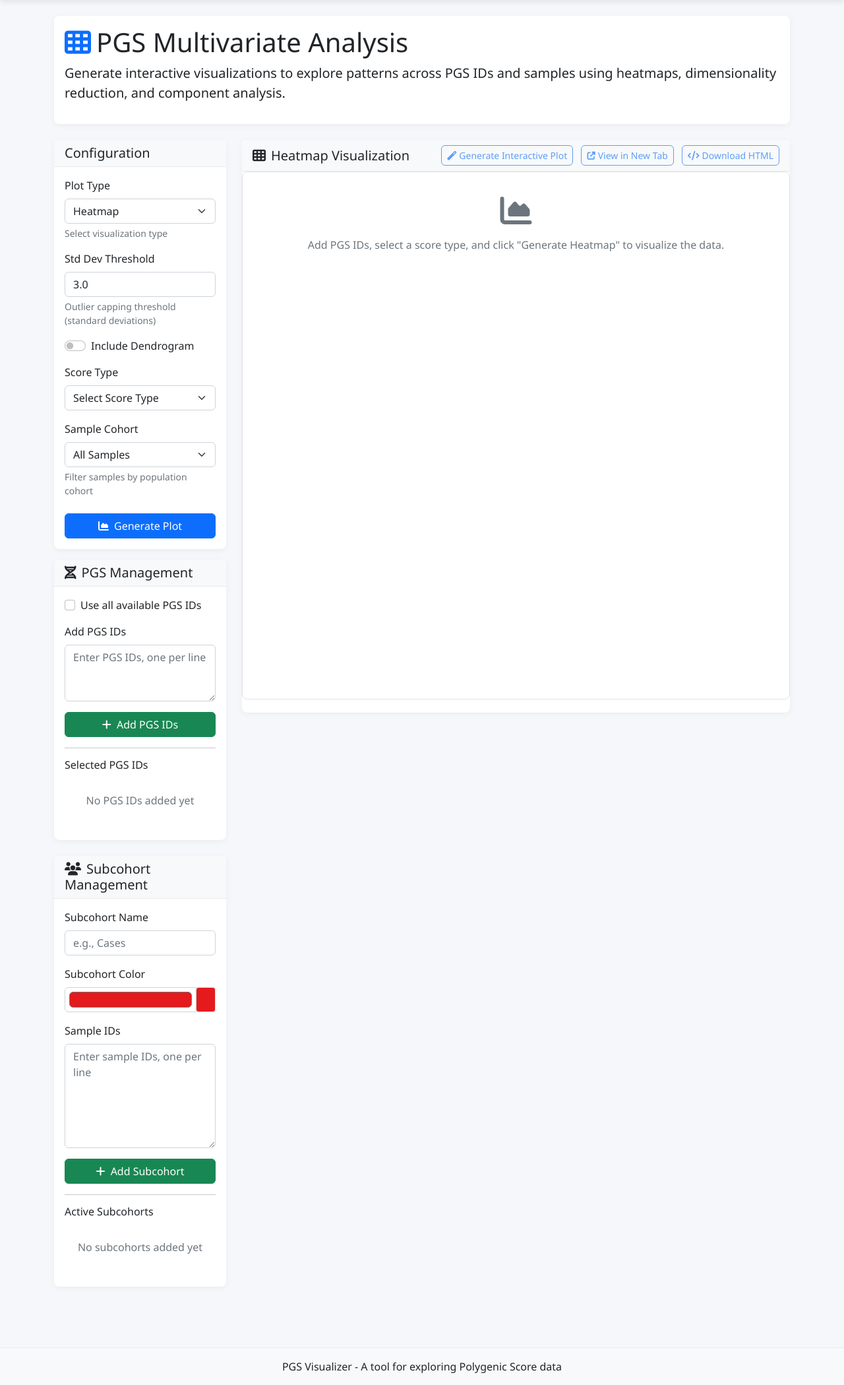
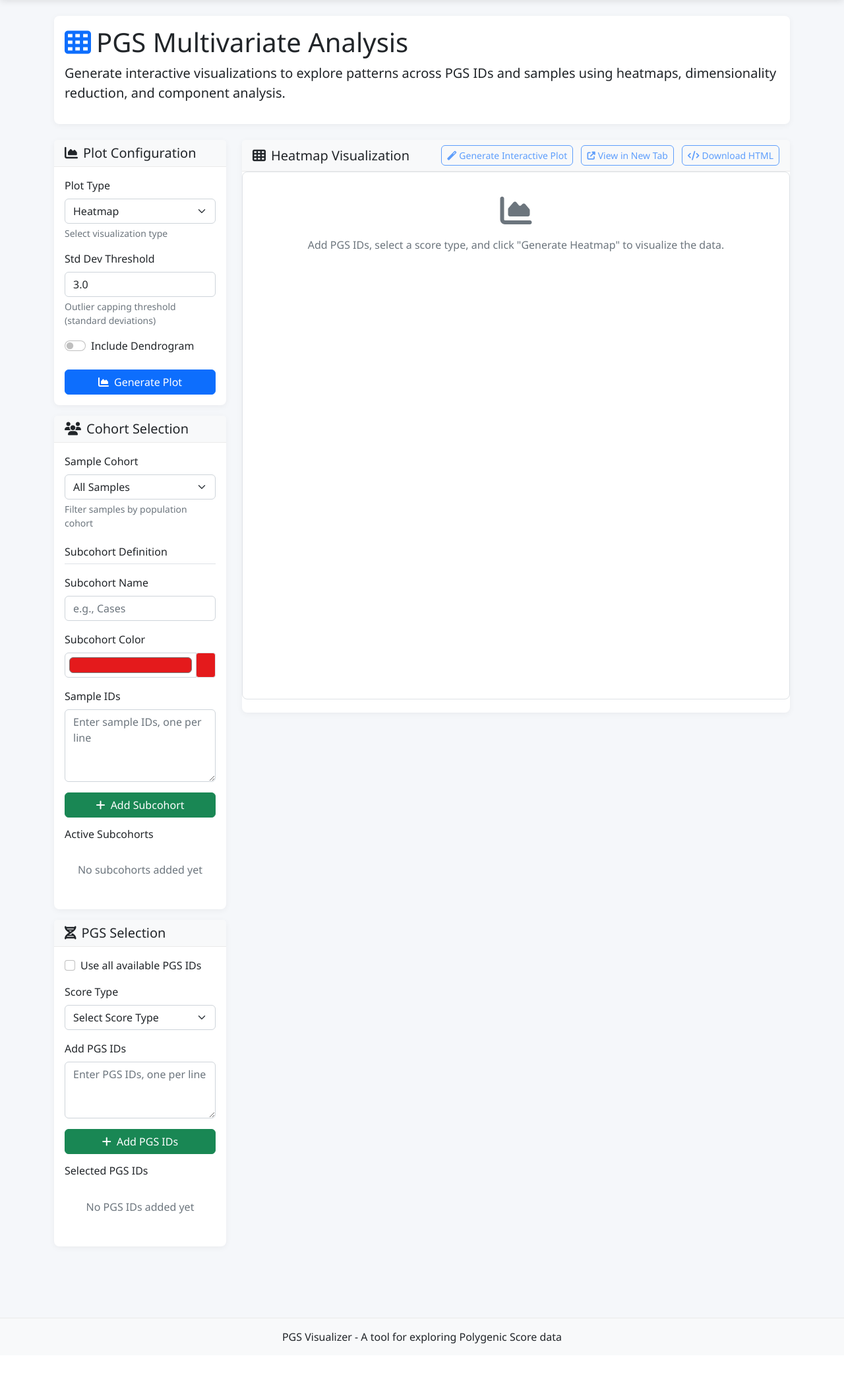
Before and after one commit to compgenlab/pgs-explorer, a FastAPI app: page /multivariate in a window 1280 px wide. Shown: the part 56-2155 px from the top of the page at 66% size. After the commit the page ends 2092 px from the top, so only its background shows below. Run offline with FastAPI, Linux system fonts and the light colour scheme; data that the repository does not hold is empty; some libraries are stand-ins or nearby versions.

Commit message:
interactive filtering for umap

```diff
--- a/app.py
+++ b/app.py
@@ -1431,14 +1431,8 @@ def generate_umap_html(db_path, score_type, n_neighbors=15, min_dist=0.1, specif
 
     # Get PGS IDs
     if specific_pgs_ids:
-        placeholders = ','.join(['?'] * len(specific_pgs_ids))
-        cursor.execute(f"""
-            SELECT DISTINCT PGS_ID
-            FROM scores
-            WHERE SCORE_TYPE = ?
-            AND PGS_ID IN ({placeholders})
-            ORDER BY PGS_ID
-        """, [score_type] + specific_pgs_ids)
+        pgs_ids = specific_pgs_ids
+        print(f"Using {len(pgs_ids)} provided PGS_IDs")
     else:
         cursor.execute("""
             SELECT DISTINCT PGS_ID
@@ -1446,9 +1440,8 @@ def generate_umap_html(db_path, score_type, n_neighbors=15, min_dist=0.1, specif
             WHERE SCORE_TYPE = ?
             ORDER BY PGS_ID
         """, (score_type,))
-
-    pgs_ids = [row[0] for row in cursor.fetchall()]
-    print(f"Selected {len(pgs_ids)} PGS_IDs.")
+        pgs_ids = [row[0] for row in cursor.fetchall()]
+        print(f"Found {len(pgs_ids)} PGS_IDs for score type {score_type}")
 
 
     # Get metadata for PGS IDs
@@ -1483,86 +1476,54 @@ def generate_umap_html(db_path, score_type, n_neighbors=15, min_dist=0.1, specif
     print("Getting all SAMPLE_IDs for the selected PGS_IDs...")
 
     if cohort and cohort != "ALL":
-        # Get sample IDs for the selected cohort
-        cohorts_dir = "/Users/nsabry/PGSVisualizer/cohorts"
-        cohort_file = os.path.join(cohorts_dir, f"{cohort}.txt")
-
-        if os.path.exists(cohort_file):
-            with open(cohort_file, "r") as f:
-                cohort_sample_ids = [line.strip() for line in f if line.strip()]
-
-            print(f"Filtering to {len(cohort_sample_ids)} samples from {cohort} cohort")
-
-            # Use the cohort sample IDs in the query
-            placeholders = ','.join(['?'] * len(cohort_sample_ids))
-            cursor.execute(f"""
-                SELECT DISTINCT SAMPLE_ID
-                FROM scores
-                WHERE SCORE_TYPE = ?
-                AND PGS_ID IN ({','.join(['?']*len(pgs_ids))})
-                AND SAMPLE_ID IN ({placeholders})
-                ORDER BY SAMPLE_ID
-            """, [score_type] + pgs_ids + cohort_sample_ids)
-        else:
-            print(f"Warning: Cohort file {cohort_file} not found. Using all samples.")
-            cursor.execute(f"""
-                SELECT DISTINCT SAMPLE_ID
-                FROM scores
-                WHERE SCORE_TYPE = ?
-                AND PGS_ID IN ({','.join(['?']*len(pgs_ids))})
-                ORDER BY SAMPLE_ID
-            """, [score_type] + pgs_ids)
+        # Get sample IDs from the ancestry_groups table
+        cursor.execute("SELECT sample_ids FROM ancestry_groups WHERE population = ?", (cohort,))
+        cohort_result = cursor.fetchone()
+        sample_ids = json.loads(cohort_result[0])
     else:
-        # No cohort filtering, use original query
-        cursor.execute(f"""
-            SELECT DISTINCT SAMPLE_ID
-            FROM scores
-            WHERE SCORE_TYPE = ?
-            AND PGS_ID IN ({','.join(['?']*len(pgs_ids))})
-            ORDER BY SAMPLE_ID
-        """, [score_type] + pgs_ids)
-
-    sample_ids = [row[0] for row in cursor.fetchall()]
+        cursor.execute("SELECT DISTINCT SAMPLE_ID FROM scores")
+        sample_ids = [row[0] for row in cursor.fetchall()]
+        print(f"Using {len(sample_ids)} total samples")
+
     print(f"Found {len(sample_ids)} unique SAMPLE_IDs.")
 
     if cohort and cohort != "ALL":
         print(f"Using {len(sample_ids)} samples from {cohort} cohort.")
 
-    print("Creating matrix data structure...")
-
-    # Store the data as a sparse structure (dictionary of dictionaries)
-    data_dict = defaultdict(dict)
+    print("creating matrix data structure...")
+    # Build placeholders for the IN clauses
+    sample_placeholders = ','.join(['?'] * len(sample_ids))
+    pgs_placeholders = ','.join(['?'] * len(pgs_ids))
+
+    # Create the temp table with proper placeholders
+    query = f"""
+        CREATE TEMP TABLE temp_filtered_scores AS
+        SELECT SAMPLE_ID, PGS_ID, SCORE
+        FROM scores
+        WHERE SCORE_TYPE = ?
+        AND SAMPLE_ID IN ({sample_placeholders})
+        AND PGS_ID IN ({pgs_placeholders})
+    """
+
+    # Parameters list: first the score_type, then all sample_ids, then all pgs_ids
+    params = [score_type] + sample_ids + pgs_ids
+    cursor.execute(query, params)
+
+    # Create an index on the temp table for faster retrieval
+    cursor.execute("CREATE INDEX idx_temp_filtered ON temp_filtered_scores(SAMPLE_ID, PGS_ID)")
+
+    # Fetch all results at once
+    cursor.execute("SELECT SAMPLE_ID, PGS_ID, SCORE FROM temp_filtered_scores")
+
+    data_dict = {}
     scores_list = []
 
-    # Process in chunks to handle large datasets efficiently
-    chunk_size = 1000000
-    offset = 0
-
-    print("Fetching scores in chunks...")
-    while True:
-        query = """
-            SELECT SAMPLE_ID, PGS_ID, SCORE
-            FROM scores
-            WHERE SCORE_TYPE = ?
-            AND SAMPLE_ID IN ({})
-            AND PGS_ID IN ({})
-            LIMIT {} OFFSET {}
-        """.format(','.join(['?']*len(sample_ids)),
-                  ','.join(['?']*len(pgs_ids)),
-                  chunk_size, offset)
-
-        cursor.execute(query, [score_type] + sample_ids + pgs_ids)
-        chunk = cursor.fetchall()
-
-        if not chunk:
-            break
-
-        for sample_id, pgs_id, score in chunk:
-            data_dict[sample_id][pgs_id] = score
-            scores_list.append(score)
-
-        offset += chunk_size
-        print(f"Processed {offset} rows...")
+    for sample_id, pgs_id, score in cursor:
+        if sample_id not in data_dict:
+            data_dict[sample_id] = {}
+        data_dict[sample_id][pgs_id] = score
+        scores_list.append(score)
+    print("Finishing constructing matrix.")
 
     # Close database connection
     conn.close()
@@ -4028,9 +3989,10 @@ def add_interactive_filter_umap(html_file_path, output_file_path=None):
     if output_file_path is None:
         file_name, file_ext = os.path.splitext(html_file_path)
         output_file_path = f"{file_name}_interactive{file_ext}"
+        output_file_path = output_file_path[1:]
 
     # Read the original HTML file
-    with open(html_file_path, 'r', encoding='utf-8') as file:
+    with open(html_file_path[1:], 'r', encoding='utf-8') as file:
         html_content = file.read()
 
     # Parse HTML
--- a/templates/multivariate.html
+++ b/templates/multivariate.html
@@ -60,10 +60,10 @@
 
 <div class="row">
     <div class="col-md-3">
-        <!-- Configuration panel -->
+        <!-- Plot Type & Configuration panel -->
         <div class="card shadow mb-3">
             <div class="card-header">
-                <h5 class="mb-0">Configuration</h5>
+                <h5 class="mb-0"><i class="fas fa-chart-area me-2"></i>Plot Configuration</h5>
             </div>
             <div class="card-body">
                 <div class="mb-3">
@@ -76,6 +76,8 @@
                     <div class="form-text">Select visualization type</div>
                 </div>
 
+                <!-- UMAP-specific controls -->
+                <div id="umapControls">
                     <div class="mb-3">
                         <label for="viewType" class="form-label">UMAP Perspective</label>
                         <select class="form-select" id="viewType" name="viewType">
@@ -83,25 +85,6 @@
                             <option value="score">Score-centered (PGS scores as points)</option>
                         </select>
                         <div class="form-text">Choose whether points represent samples or PGS scores</div>
-                </div>
-
-                <div class="mb-3" id="svdPlotTypeContainer" style="display: none;">
-                    <label for="svdPlotType" class="form-label">SVD Plot Type</label>
-                    <select class="form-select" id="svdPlotType" name="svdPlotType">
-                        <option value="combined" selected>Combined SVD Dashboard</option>
-                        <option value="scree">Scree Plot</option>
-                        <option value="biplot">Biplot</option>
-                        <option value="component_weights">Component Weights</option>
-                        <option value="heatmap">Component Heatmap</option>
-                    </select>
-                    <div class="form-text">Choose SVD visualization type</div>
-                </div>
-
-                <div class="mb-3">
-                    <label for="stdDevThreshold" class="form-label">Std Dev Threshold</label>
-                    <input type="number" class="form-control" id="stdDevThreshold" name="stdDevThreshold"
-                        value="3.0" min="1.0" max="10.0" step="0.1">
-                    <div class="form-text">Outlier capping threshold (standard deviations)</div>
                     </div>
 
                     <div class="mb-3">
@@ -117,15 +100,23 @@
                             value="0.1" min="0" max="1" step="0.01">
                         <div class="form-text">Closeness of points</div>
                     </div>
-
-                <div class="mb-3">
-                    <div class="form-check form-switch">
-                        <input class="form-check-input" type="checkbox" id="dendrogramView" name="dendrogramView">
-                        <label class="form-check-label" for="dendrogramView">Include Dendrogram</label>
-                    </div>
                 </div>
 
-                <div class="mb-3" id="biplotControlsContainer" style="display: none;">
+                <!-- SVD-specific controls -->
+                <div id="svdControls" style="display: none;">
+                    <div class="mb-3">
+                        <label for="svdPlotType" class="form-label">SVD Plot Type</label>
+                        <select class="form-select" id="svdPlotType" name="svdPlotType">
+                            <option value="combined" selected>Combined SVD Dashboard</option>
+                            <option value="scree">Scree Plot</option>
+                            <option value="biplot">Biplot</option>
+                            <option value="component_weights">Component Weights</option>
+                            <option value="heatmap">Component Heatmap</option>
+                        </select>
+                        <div class="form-text">Choose SVD visualization type</div>
+                    </div>
+
+                    <div class="mb-3" id="biplotControlsContainer">
                         <h6 class="mb-3 border-bottom pb-2">Biplot Visualization Controls</h6>
 
                         <label for="biplotPerspective" class="form-label">Biplot Perspective</label>
@@ -136,24 +127,47 @@
                         <div class="form-text">Choose whether points represent samples or scores</div>
 
                         <div class="mt-3">
-                        <label for="maxVectors" class="form-label">Max vectors to display: <span id="maxVectorsValue">20</span></label>
+                            <label for="maxVectors" class="form-label">Max vectors: <span id="maxVectorsValue">20</span></label>
                             <input type="range" class="form-range" id="maxVectors" min="5" max="100" value="20">
                             <div class="d-flex justify-content-between">
                                 <small>5</small>
                                 <small>100</small>
                             </div>
-                        <div class="form-text">Limit the number of vectors for better readability</div>
+                            <div class="form-text">Limit vectors for better readability</div>
                         </div>
-                    <hr class="mt-4 mb-3">
-
                     </div>
-                <div class="mb-3">
-                    <label for="scoreType" class="form-label">Score Type</label>
-                    <select class="form-select" id="scoreType" name="scoreType" required>
-                        <option value="" selected disabled>Select Score Type</option>
-                    </select>
                 </div>
 
+                <!-- Common controls -->
+                <div class="mb-3">
+                    <label for="stdDevThreshold" class="form-label">Std Dev Threshold</label>
+                    <input type="number" class="form-control" id="stdDevThreshold" name="stdDevThreshold"
+                        value="3.0" min="1.0" max="10.0" step="0.1">
+                    <div class="form-text">Outlier capping threshold (standard deviations)</div>
+                </div>
+
+                <div class="mb-3">
+                    <div class="form-check form-switch">
+                        <input class="form-check-input" type="checkbox" id="dendrogramView" name="dendrogramView">
+                        <label class="form-check-label" for="dendrogramView">Include Dendrogram</label>
+                    </div>
+                </div>
+
+
+                <div class="d-grid mt-4">
+                    <button type="submit" class="btn btn-primary" id="generateButton">
+                        <i class="fas fa-chart-area me-1"></i> Generate Plot
+                    </button>
+                </div>
+            </div>
+        </div>
+
+        <!-- Cohort Selection panel -->
+        <div class="card shadow mb-3">
+            <div class="card-header">
+                <h5 class="mb-0"><i class="fas fa-users me-2"></i>Cohort Selection</h5>
+            </div>
+            <div class="card-body">
                 <div class="mb-3">
                     <label for="cohortSelection" class="form-label">Sample Cohort</label>
                     <select class="form-select" id="cohortSelection">
@@ -163,64 +177,8 @@
                     <div class="form-text">Filter samples by population cohort</div>
                 </div>
 
-                <div class="d-grid mt-4">
-                    <button type="submit" class="btn btn-primary" id="generateButton">
-                        <i class="fas fa-chart-area me-1"></i> Generate Plot
-                    </button>
-                </div>
-            </div>
-        </div>
-
-        <!-- PGS Management panel -->
-        <div class="card shadow mb-4">
-            <div class="card-header">
-                <h5 class="mb-0">
-                    <i class="fas fa-dna me-2"></i>PGS Management
-                </h5>
-            </div>
-            <div class="card-body">
-                <div class="mb-3">
-                    <div class="form-check mb-2">
-                        <input class="form-check-input" type="checkbox" id="selectAllPgs">
-                        <label class="form-check-label" for="selectAllPgs">
-                            Use all available PGS IDs
-                        </label>
-                    </div>
-                </div>
-
-                <div id="manualPgsSelection">
-                    <div class="mb-3">
-                        <label for="pgsIdsInput" class="form-label">Add PGS IDs</label>
-                        <textarea class="form-control" id="pgsIdsInput" rows="3" placeholder="Enter PGS IDs, one per line"></textarea>
-                        <!-- <div class="form-text">Maximum of <span id="maxPgsValue"></span> PGS IDs will be used.</div> -->
-                    </div>
-
-                    <div class="d-grid">
-                        <button type="button" class="btn btn-success" id="addPgsBtn">
-                            <i class="fas fa-plus me-1"></i> Add PGS IDs
-                        </button>
-                    </div>
-                </div>
-
-                <hr>
-
-                <h6 class="mb-3">Selected PGS IDs</h6>
-                <div id="pgsList" class="mb-3" style="max-height: 300px; overflow-y: auto;">
-                    <div class="text-center text-muted py-3" id="noPgs">
-                        No PGS IDs added yet
-                    </div>
-                </div>
-            </div>
-        </div>
-
-        <!-- Subcohort Management panel -->
-        <div class="card shadow" id="subcohortManagementPanel">
-            <div class="card-header">
-                <h5 class="mb-0">
-                    <i class="fas fa-users me-2"></i>Subcohort Management
-                </h5>
-            </div>
-            <div class="card-body">
+                <!-- Subcohort Management -->
+                <h6 class="mb-3 mt-4 border-bottom pb-2">Subcohort Definition</h6>
                 <div class="mb-3">
                     <label for="subcohortName" class="form-label">Subcohort Name</label>
                     <input type="text" class="form-control" id="subcohortName" placeholder="e.g., Cases">
@@ -236,21 +194,61 @@
 
                 <div class="mb-3">
                     <label for="sampleIdsInput" class="form-label">Sample IDs</label>
-                    <textarea class="form-control" id="sampleIdsInput" rows="6" placeholder="Enter sample IDs, one per line"></textarea>
+                    <textarea class="form-control" id="sampleIdsInput" rows="4" placeholder="Enter sample IDs, one per line"></textarea>
                 </div>
 
-                <div class="d-grid">
+                <div class="d-grid mb-3">
                     <button type="button" class="btn btn-success" id="addSubcohortBtn">
                         <i class="fas fa-plus me-1"></i> Add Subcohort
                     </button>
                 </div>
 
-                <hr>
-
                 <h6 class="mb-3">Active Subcohorts</h6>
                 <div id="subcohortsList" class="mb-3">
                     <div class="text-center text-muted py-3" id="noSubcohorts">
                         No subcohorts added yet
+                    </div>
+                </div>
+            </div>
+        </div>
+
+        <!-- PGS Selection panel -->
+        <div class="card shadow mb-3">
+            <div class="card-header">
+                <h5 class="mb-0"><i class="fas fa-dna me-2"></i>PGS Selection</h5>
+            </div>
+            <div class="card-body">
+                <div class="mb-3">
+                    <div class="form-check mb-2">
+                        <input class="form-check-input" type="checkbox" id="selectAllPgs">
+                        <label class="form-check-label" for="selectAllPgs">
+                            Use all available PGS IDs
+                        </label>
+                    </div>
+                </div>
+                <div class="mb-3">
+                    <label for="scoreType" class="form-label">Score Type</label>
+                    <select class="form-select" id="scoreType" name="scoreType" required>
+                        <option value="" selected disabled>Select Score Type</option>
+                    </select>
+                </div>
+                <div id="manualPgsSelection">
+                    <div class="mb-3">
+                        <label for="pgsIdsInput" class="form-label">Add PGS IDs</label>
+                        <textarea class="form-control" id="pgsIdsInput" rows="3" placeholder="Enter PGS IDs, one per line"></textarea>
+                    </div>
+
+                    <div class="d-grid mb-3">
+                        <button type="button" class="btn btn-success" id="addPgsBtn">
+                            <i class="fas fa-plus me-1"></i> Add PGS IDs
+                        </button>
+                    </div>
+                </div>
+
+                <h6 class="mb-3">Selected PGS IDs</h6>
+                <div id="pgsList" class="mb-3" style="max-height: 200px; overflow-y: auto;">
+                    <div class="text-center text-muted py-3" id="noPgs">
+                        No PGS IDs added yet
                     </div>
                 </div>
             </div>
@@ -428,18 +426,18 @@
             const plotType = $(this).attr('plot-type')
             if (!filePath) return;
             const requestData = {
-                plot_type: filePath,
-                plot_url: plotType
+                plot_type: plotType,
+                plot_url: filePath
             };
 
             // Send API request
             $.ajax({
-                url: '/api/generate_heatmap',
+                url: '/api/generate_interactive_plot',
                 type: 'POST',
                 contentType: 'application/json',
                 data: JSON.stringify(requestData),
                 success: function(response) {
-                    if (!response || !response.file_path) {
+                    if (!response || !response.plot_url) {
                         showAlert('Error: Invalid response from server', 'danger');
                         return;
                     }
@@ -450,7 +448,7 @@
                         const response = JSON.parse(xhr.responseText);
                         showAlert('Error: ' + (response.detail || 'Unknown server error'), 'danger');
                     } catch (e) {
-                        showAlert('Error generating heatmap: ' + error, 'danger');
+                        showAlert('Error generating interactive UMAP: ' + error, 'danger');
                     }
                 }
             });
@@ -506,32 +504,36 @@
         function updatePlotTypeControls() {
             const plotType = $('#plotType').val();
             const svdPlotType = $('#svdPlotType').val();
+            const subcohortSections = $('#cohortSelection').parent().nextAll();
 
             // First, hide all specialized controls
-            $('#nNeighbors').parent().hide();
-            $('#minDist').parent().hide();
+            $('#umapControls').hide();
+            $('#svdControls').hide();
+            $('#biplotControlsContainer').hide();
             $('#dendrogramView').parent().hide();
             $('#stdDevThreshold').parent().hide();
-            $('#viewType').parent().hide();
-            $('#svdPlotTypeContainer').hide();
-            $('#biplotControlsContainer').hide();
-            $('#subcohortManagementPanel').hide();
 
+            if (plotType === 'heatmap') {
+                // Show subcohort management for heatmap only
+                subcohortSections.show();
+            } else {
+                // Hide subcohort management for other plot types
+                subcohortSections.hide();
+            }
+            // Plot-specific controls
             if (plotType === 'heatmap') {
                 // Show heatmap-specific controls
                 $('#dendrogramView').parent().show();
                 $('#stdDevThreshold').parent().show();
-                $('#subcohortManagementPanel').show();
             }
             else if (plotType === 'umap') {
                 // Show UMAP-specific controls
-                $('#nNeighbors').parent().show();
-                $('#minDist').parent().show();
-                $('#viewType').parent().show();
+                $('#umapControls').show();
+                $('#stdDevThreshold').parent().show();
             }
             else if (plotType === 'svd') {
                 // Show SVD-specific controls
-                $('#svdPlotTypeContainer').show();
+                $('#svdControls').show();
 
                 // Show biplot perspective controls only for biplot or combined views
                 if (svdPlotType === 'biplot' || svdPlotType === 'combined') {
```
Also changed, not shown: todo.md (+2 -2 lines). Lines whose indentation alone changed are shown as unchanged.
